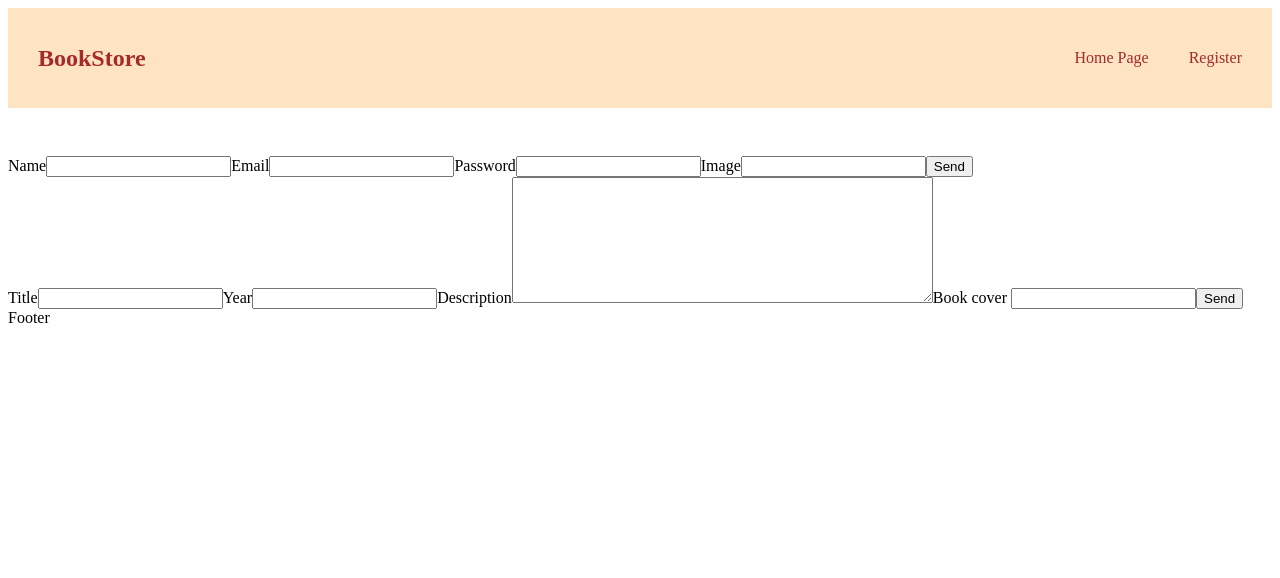
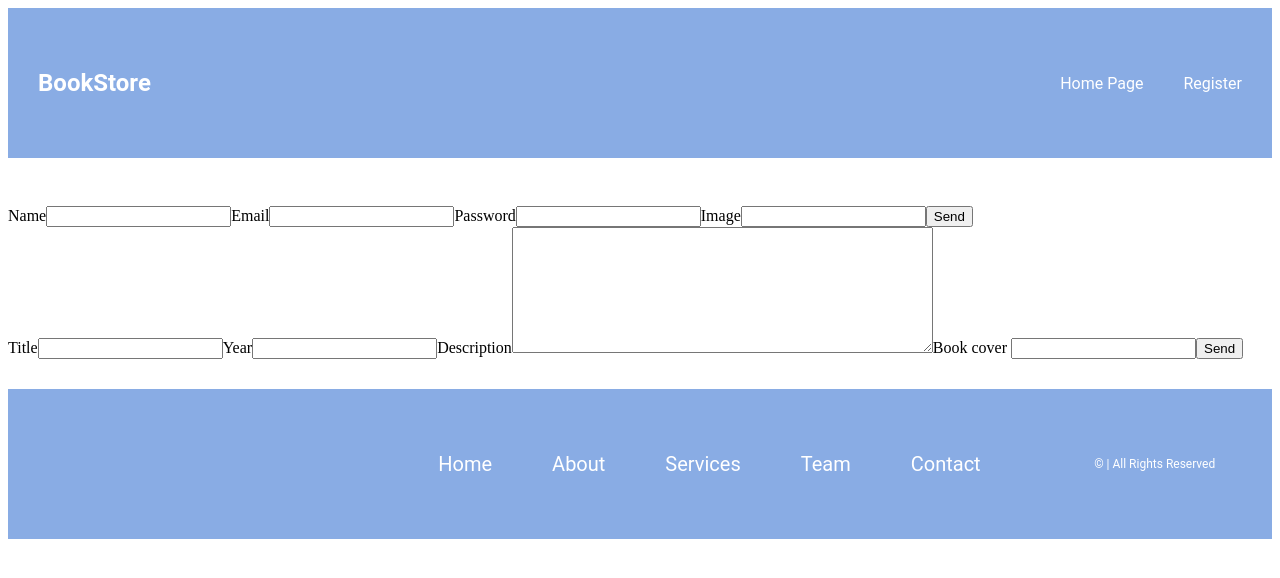
Before and after one commit to AnaCDSequeira/GroupProject-Books, a React app: page /profile in a window 1280 px wide. Shown: the top 578 px of the page. Built offline with nearby package versions, Linux system fonts and the light colour scheme; no server answers; the HTML template or start-up script is replaced by a standard one.

Commit message:
Add styled components in Footer and Header

```diff
--- a/package.json
+++ b/package.json
@@ -11,6 +11,8 @@
   "author": "",
   "license": "ISC",
   "dependencies": {
+    "@ionic/react": "^6.3.4",
+    "ionicons": "^6.0.4",
     "react": "^18.2.0",
     "react-dom": "^18.2.0",
     "react-router-dom": "^6.4.3",
--- a/src/components/Footer.jsx
+++ b/src/components/Footer.jsx
@@ -1,9 +1,110 @@
-import React from 'react'
+import React from "react";
+import styled from "styled-components";
+
+const DivFooter = styled.div`
+  font-family: "Roboto", sans-serif;
+  margin-top: 30px;
+  bottom: 0;
+  width: 100%;
+`;
+
+const FooterContainer = styled.footer`
+  font-size: 12px;
+  height: 150px;
+  background-color: #89ace4;
+  display: flex;
+  justify-content: space-around;
+  align-items: center;
+  flex-direction: row;
+  margin-top: 30px;
+`;
+
+const ListContainer = styled.ul`
+  display: flex;
+  justify-content: center;
+  flex-direction: row;
+  gap: 60px;
+  color: white;
+`;
+
+const ListIcon = styled.li`
+  font-size: 30px;
+  list-style: none;
+  a {
+    color: white;
+  }
+`;
+
+const ListItem = styled.li`
+  list-style: none;
+  font-size: 20px;
+  a {
+    color: white;
+    text-decoration: none;
+  }
+`;
+
+const P = styled.p`
+  color: white;
+`;
 
 const Footer = () => {
   return (
-    <div>Footer</div>
-  )
-}
+    <DivFooter>
+      <FooterContainer>
+        <ListContainer className="social-icon">
+          <ListIcon className="social-icon__item">
+            <a className="social-icon__link" href="#">
+              <ion-icon name="logo-facebook"></ion-icon>
+            </a>
+          </ListIcon>
+          <ListIcon className="social-icon__item">
+            <a className="social-icon__link" href="#">
+              <ion-icon name="logo-twitter"></ion-icon>
+            </a>
+          </ListIcon>
+          <ListIcon className="social-icon__item">
+            <a className="social-icon__link" href="#">
+              <ion-icon name="logo-linkedin"></ion-icon>
+            </a>
+          </ListIcon>
+          <ListIcon className="social-icon__item">
+            <a className="social-icon__link" href="#">
+              <ion-icon name="logo-instagram"></ion-icon>
+            </a>
+          </ListIcon>
+        </ListContainer>
+        <ListContainer className="menu">
+          <ListItem className="menu__item">
+            <a className="menu__link" href="#">
+              Home
+            </a>
+          </ListItem>
+          <ListItem className="menu__item">
+            <a className="menu__link" href="#">
+              About
+            </a>
+          </ListItem>
+          <ListItem className="menu__item">
+            <a className="menu__link" href="#">
+              Services
+            </a>
+          </ListItem>
+          <ListItem className="menu__item">
+            <a className="menu__link" href="#">
+              Team
+            </a>
+          </ListItem>
+          <ListItem className="menu__item">
+            <a className="menu__link" href="#">
+              Contact
+            </a>
+          </ListItem>
+        </ListContainer>
+        <P>&copy; | All Rights Reserved</P>
+      </FooterContainer>
+    </DivFooter>
+  );
+};
 
-export {Footer}
+export { Footer };
--- a/src/components/Header.jsx
+++ b/src/components/Header.jsx
@@ -5,9 +5,10 @@ const NavBar = styled.nav`
   display: flex;
   justify-content: space-between;
   align-items: center;
-    height: 100px;
-    background-color: bisque;
-    color: Brown;
+  font-family: "Roboto", sans-serif;
+  height: 150px;
+  background-color: #89ace4;
+  color: white;
   margin-bottom: 30px;
   width: 100%;
 `;
@@ -23,7 +24,7 @@ const DivTitle = styled.div`
 
 const HeaderLink = styled(Link)`
   text-decoration: none;
-    color: Brown;
+  color: white;
 `;
 
 const Header = (props) => {
--- a/src/index2.html
+++ b/src/index2.html
@@ -6,8 +6,22 @@
     <meta name="viewport" content="width=device-width, initial-scale=1.0" />
     <title>Books</title>
     <script type="module" src="index.jsx" defer></script>
+    <style>
+      @import url("https://fonts.googleapis.com/css2?family=Roboto&display=swap");
+    </style>
   </head>
-  <body style="margin: 0; padding: 0; box-sizing: border-box">
+  <body
+    style="padding: 0; margin: 0; box-sizing: border-box; min-height: 100vh"
+  >
     <div id="app"></div>
+
+    <script
+      type="module"
+      src="https://unpkg.com/ionicons@5.5.2/dist/ionicons/ionicons.esm.js"
+    ></script>
+    <script
+      type="module"
+      src="https://unpkg.com/ionicons@5.5.2/dist/ionicons/ionicons.js"
+    ></script>
   </body>
 </html>
```
Also changed, not shown: src/pages/App/App.jsx (+7 -20 lines), 1 other file (tests, documents, lock files or other folders). Lines whose indentation alone changed are shown as unchanged.
